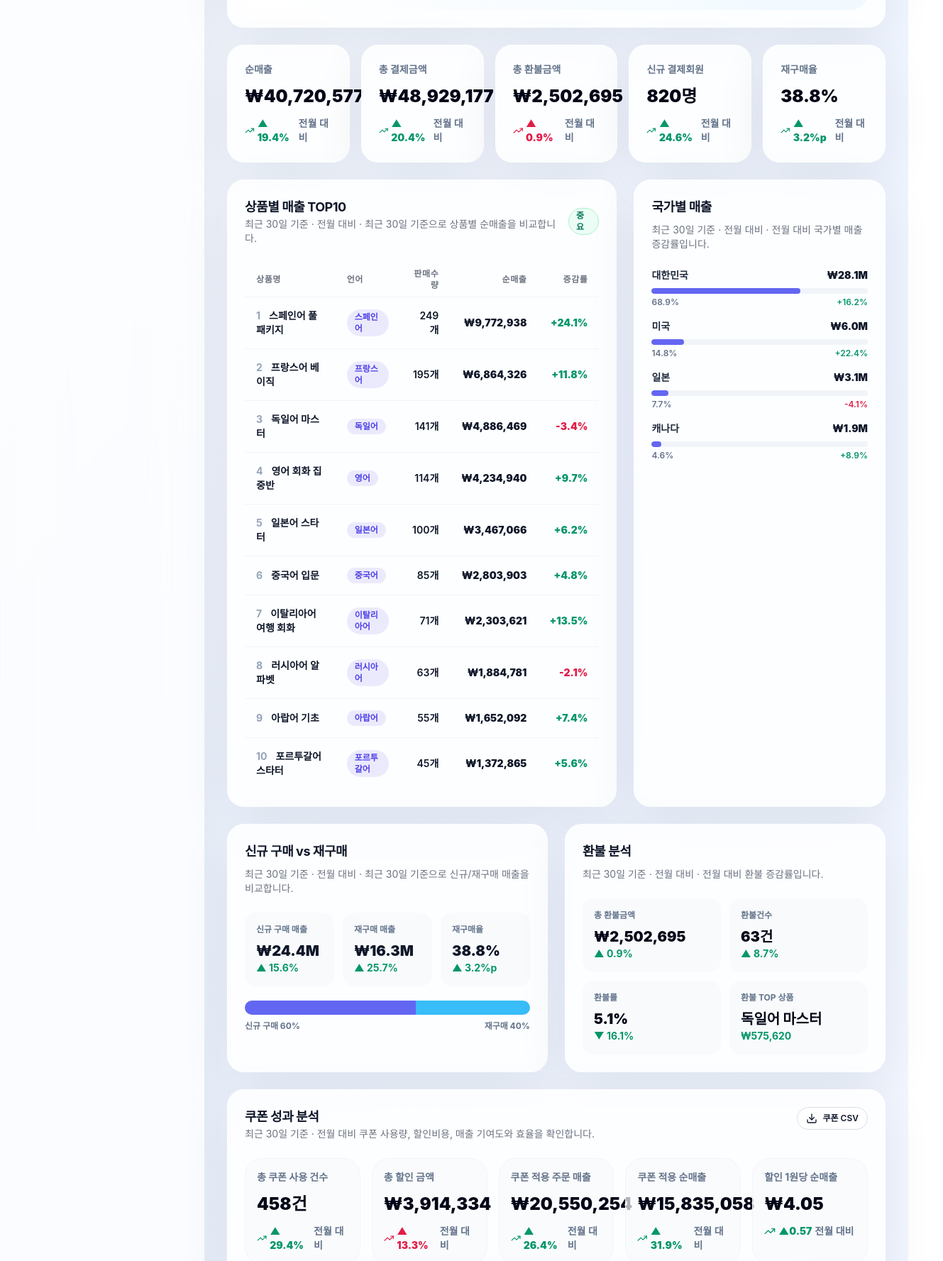
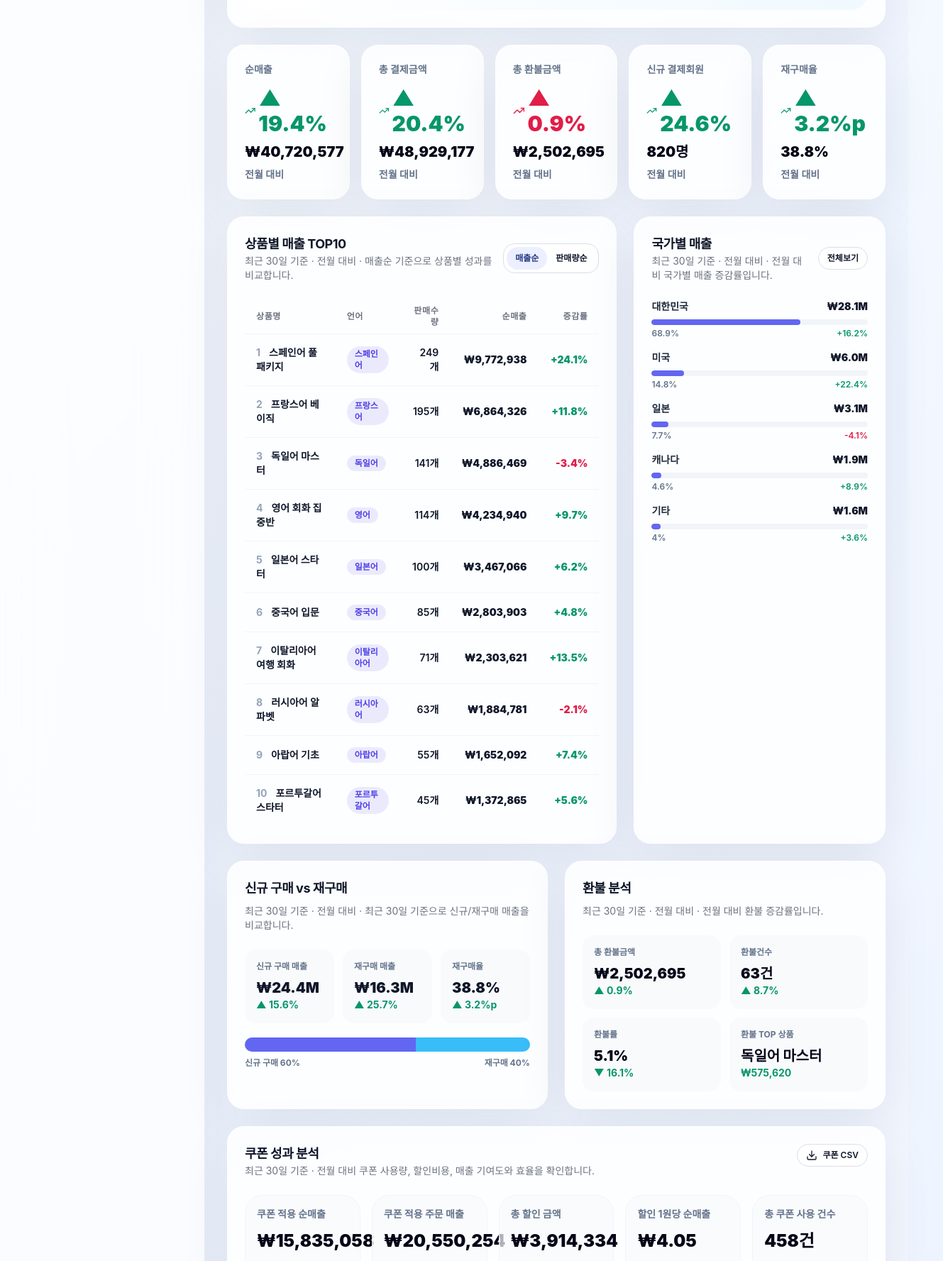
Before and after one commit to koo-2dub/studymini-admin-frontend, a Next.js app: page /analytics in a window 1280 px wide. Shown: the part 1180-2957 px from the top of the page at 71% size, 1329 px wide, since content can reach past the window. Built offline with nearby package versions, Linux system fonts and the light colour scheme.

Commit message:
Refine sales analytics insights

```diff
--- a/app/analytics/page.tsx
+++ b/app/analytics/page.tsx
@@ -12,11 +12,13 @@ import { Table, TableBody, TableCell, TableHead, TableHeader, TableRow } from "@
 const periodOptions = ["오늘", "최근 7일", "최근 30일", "이번 달", "사용자 지정"] as const;
 const comparisonOptions = ["전일 대비", "전주 대비", "전월 대비", "전년 대비"] as const;
 const metricOptions = ["순매출", "총 결제금액", "총 환불금액", "주문건수"] as const;
+const productSortOptions = ["매출순", "판매량순"] as const;
 const baseDate = new Date("2026-06-04T00:00:00");
 
 type PeriodOption = (typeof periodOptions)[number];
 type ComparisonOption = (typeof comparisonOptions)[number];
 type MetricKey = (typeof metricOptions)[number];
+type ProductSortOption = (typeof productSortOptions)[number];
 type TrendPoint = {
   date: string;
   label: string;
@@ -87,6 +89,14 @@ const countrySeeds = [
   { country: "미국", share: 14.8, change: 22.4 },
   { country: "일본", share: 7.7, change: -4.1 },
   { country: "캐나다", share: 4.6, change: 8.9 },
+  { country: "기타", share: 4.0, change: 3.6 },
+];
+
+const expandedCountrySeeds = [
+  { country: "독일", share: 1.4, change: 6.8 },
+  { country: "프랑스", share: 1.1, change: 5.2 },
+  { country: "베트남", share: 0.9, change: 9.4 },
+  { country: "호주", share: 0.6, change: -1.8 },
 ];
 
 const couponSeeds: CouponPerformance[] = [
@@ -154,8 +164,8 @@ function formatMetricValue(value: number, unit: "currency" | "count") {
   return unit === "count" ? `${Math.round(value).toLocaleString("ko-KR")}건` : formatCurrency(value);
 }
 
-function formatEfficiencyValue(value: number) {
-  return `₩${value.toFixed(2)}`;
+function formatEfficiencyValue(value: number, digits = 2) {
+  return `₩${value.toFixed(digits)}`;
 }
 
 function formatEfficiencyChange(current: number, previous: number) {
@@ -274,6 +284,8 @@ export default function AnalyticsPage() {
   const [selectedPeriod, setSelectedPeriod] = useState<PeriodOption>("최근 30일");
   const [selectedComparison, setSelectedComparison] = useState<ComparisonOption>("전월 대비");
   const [selectedMetric, setSelectedMetric] = useState<MetricKey>("순매출");
+  const [productSort, setProductSort] = useState<ProductSortOption>("매출순");
+  const [showAllCountries, setShowAllCountries] = useState(false);
   const [hoveredIndex, setHoveredIndex] = useState<number | null>(null);
   const [draftStart, setDraftStart] = useState("2026-05-20");
   const [draftEnd, setDraftEnd] = useState("2026-06-04");
@@ -349,20 +361,30 @@ export default function AnalyticsPage() {
 
   const productTop10 = useMemo(() => {
     const scale = Math.max(0.18, totals.netRevenue / 35000000);
-    return productSeeds.map((item) => ({
+    return productSeeds
+      .map((item) => {
+        const quantity = Math.max(1, Math.round(item.quantity * scale));
+        const revenueValue = Math.round(item.revenue * scale);
+        return {
           ...item,
-      quantity: Math.max(1, Math.round(item.quantity * scale)),
-      netRevenue: formatCurrency(item.revenue * scale),
+          quantity,
+          revenueValue,
+          netRevenue: formatCurrency(revenueValue),
           change: `${item.change >= 0 ? "+" : ""}${(item.change + (selectedComparison === "전년 대비" ? 3 : 0)).toFixed(1)}%`,
-    }));
-  }, [selectedComparison, totals.netRevenue]);
+        };
+      })
+      .sort((a, b) => (productSort === "판매량순" ? b.quantity - a.quantity : b.revenueValue - a.revenueValue));
+  }, [productSort, selectedComparison, totals.netRevenue]);
 
-  const countryRevenue = useMemo(() => countrySeeds.map((item) => ({
+  const countryRevenue = useMemo(() => {
+    const visibleSeeds = showAllCountries ? [...countrySeeds.filter((item) => item.country !== "기타"), ...expandedCountrySeeds] : countrySeeds;
+    return visibleSeeds.map((item) => ({
       ...item,
       revenue: formatCompactCurrency((totals.netRevenue * item.share) / 100),
       shareLabel: `${item.share}%`,
       change: `${item.change >= 0 ? "+" : ""}${(item.change + (selectedComparison === "전주 대비" ? 1.2 : 0)).toFixed(1)}%`,
-  })), [selectedComparison, totals.netRevenue]);
+    }));
+  }, [selectedComparison, showAllCountries, totals.netRevenue]);
 
   const dailySales = useMemo(() => makeDailyRows(trend.points, trend.isHourly), [trend.points, trend.isHourly]);
   const hoveredPoint = hoveredIndex === null ? null : trend.points[hoveredIndex];
@@ -393,11 +415,11 @@ export default function AnalyticsPage() {
   const couponAppliedNetChange = getChange(couponAppliedNetRevenue, compareCouponAppliedNetRevenue);
   const couponEfficiencyChange = formatEfficiencyChange(couponEfficiency, compareCouponEfficiency);
   const couponKpis = [
+    { label: "쿠폰 적용 순매출", value: formatCurrency(couponAppliedNetRevenue), change: couponAppliedNetChange.label, positive: couponAppliedNetChange.positive, trend: couponAppliedNetChange.trend, compareLabel: selectedComparison },
+    { label: "쿠폰 적용 주문 매출", value: formatCurrency(couponAppliedRevenue), change: couponAppliedRevenueChange.label, positive: couponAppliedRevenueChange.positive, trend: couponAppliedRevenueChange.trend, compareLabel: selectedComparison },
+    { label: "총 할인 금액", value: formatCurrency(couponTotal), change: couponDiscountChange.label, positive: couponDiscountChange.positive, trend: couponDiscountChange.trend, compareLabel: selectedComparison },
+    { label: "할인 1원당 순매출", value: formatEfficiencyValue(couponEfficiency), change: couponEfficiencyChange.label, positive: couponEfficiencyChange.positive, trend: couponEfficiencyChange.positive ? "up" : "down", compareLabel: selectedComparison },
     { label: "총 쿠폰 사용 건수", value: `${couponUseCount.toLocaleString("ko-KR")}건`, change: couponUseChange.label, positive: couponUseChange.positive, trend: couponUseChange.trend, compareLabel: selectedComparison },
-    { label: "총 할인 금액", value: formatCurrency(couponTotal), change: couponDiscountChange.label, positive: couponDiscountChange.positive, trend: couponDiscountChange.trend, compareLabel: selectedComparison },
-    { label: "쿠폰 적용 주문 매출", value: formatCurrency(couponAppliedRevenue), change: couponAppliedRevenueChange.label, positive: couponAppliedRevenueChange.positive, trend: couponAppliedRevenueChange.trend, compareLabel: selectedComparison },
-    { label: "쿠폰 적용 순매출", value: formatCurrency(couponAppliedNetRevenue), change: couponAppliedNetChange.label, positive: couponAppliedNetChange.positive, trend: couponAppliedNetChange.trend, compareLabel: selectedComparison },
-    { label: "할인 1원당 순매출", value: formatEfficiencyValue(couponEfficiency), change: couponEfficiencyChange.label, positive: couponEfficiencyChange.positive, trend: couponEfficiencyChange.positive ? "up" : "down", compareLabel: selectedComparison },
   ] satisfies Kpi[];
   const couponTop10 = couponSeeds.map((item) => {
     const scale = Math.max(0.22, couponAppliedNetRevenue / 56560000);
@@ -561,11 +583,12 @@ export default function AnalyticsPage() {
           <Card key={kpi.label}>
             <CardContent className="pt-6">
               <p className="text-sm font-bold text-slate-500">{kpi.label}</p>
-              <p className="mt-3 text-2xl font-black text-slate-950">{kpi.value}</p>
-              <p className={kpi.positive ? "mt-3 flex items-center gap-1 text-sm font-black text-emerald-600" : "mt-3 flex items-center gap-1 text-sm font-black text-rose-600"}>
-                {kpi.trend === "up" ? <TrendingUp className="h-4 w-4" /> : <TrendingDown className="h-4 w-4" />}
-                {kpi.change} <span className="font-semibold text-slate-500">{kpi.compareLabel}</span>
+              <p className={kpi.positive ? "mt-3 flex items-center gap-1 text-3xl font-black text-emerald-600" : "mt-3 flex items-center gap-1 text-3xl font-black text-rose-600"}>
+                {kpi.trend === "up" ? <TrendingUp className="h-5 w-5" /> : <TrendingDown className="h-5 w-5" />}
+                {kpi.change}
               </p>
+              <p className="mt-2 text-xl font-black text-slate-950">{kpi.value}</p>
+              <p className="mt-2 text-sm font-semibold text-slate-500">{kpi.compareLabel}</p>
             </CardContent>
           </Card>
         ))}
@@ -574,12 +597,16 @@ export default function AnalyticsPage() {
       <section className="mt-6 grid gap-6 xl:grid-cols-[1.55fr_1fr]">
         <Card>
           <CardHeader>
-            <div className="flex items-center justify-between gap-3">
+            <div className="flex flex-col gap-3 sm:flex-row sm:items-center sm:justify-between">
               <div>
                 <CardTitle>상품별 매출 TOP10</CardTitle>
-                <CardDescription>{scopeLabel} · {selectedPeriod} 기준으로 상품별 순매출을 비교합니다.</CardDescription>
+                <CardDescription>{scopeLabel} · {productSort} 기준으로 상품별 성과를 비교합니다.</CardDescription>
               </div>
-              <Badge variant="success">중요</Badge>
+              <div className="flex rounded-2xl border bg-white p-1">
+                {productSortOptions.map((option) => (
+                  <Button key={option} variant={productSort === option ? "secondary" : "ghost"} size="sm" onClick={() => setProductSort(option)}>{option}</Button>
+                ))}
+              </div>
             </div>
           </CardHeader>
           <CardContent className="overflow-x-auto">
@@ -610,8 +637,13 @@ export default function AnalyticsPage() {
 
         <Card>
           <CardHeader>
+            <div className="flex items-center justify-between gap-3">
+              <div>
                 <CardTitle>국가별 매출</CardTitle>
                 <CardDescription>{scopeLabel} · {selectedComparison} 국가별 매출 증감률입니다.</CardDescription>
+              </div>
+              <Button variant="outline" size="sm" onClick={() => setShowAllCountries((current) => !current)}>{showAllCountries ? "접기" : "전체보기"}</Button>
+            </div>
           </CardHeader>
           <CardContent className="space-y-4">
             {countryRevenue.map((item) => (
@@ -699,6 +731,7 @@ export default function AnalyticsPage() {
                       <TableHead className="text-right">할인 금액</TableHead>
                       <TableHead className="text-right">쿠폰 적용 매출</TableHead>
                       <TableHead className="text-right">순매출</TableHead>
+                      <TableHead className="text-right">효율</TableHead>
                       <TableHead className="text-right">전기간 대비 증감률</TableHead>
                     </TableRow>
                   </TableHeader>
@@ -713,6 +746,7 @@ export default function AnalyticsPage() {
                         <TableCell className="text-right">{formatCurrency(item.discountAmount)}</TableCell>
                         <TableCell className="text-right">{formatCurrency(item.appliedRevenue)}</TableCell>
                         <TableCell className="text-right font-black">{formatCurrency(item.netRevenue)}</TableCell>
+                        <TableCell className="text-right font-black text-indigo-600">{formatEfficiencyValue(item.discountAmount === 0 ? 0 : item.netRevenue / item.discountAmount, 1)}</TableCell>
                         <TableCell className={item.change >= 0 ? "text-right font-black text-emerald-600" : "text-right font-black text-rose-600"}>{item.change >= 0 ? "▲" : "▼"} {Math.abs(item.change).toFixed(1)}%</TableCell>
                       </TableRow>
                     ))}
```
Lines whose indentation alone changed are shown as unchanged.
